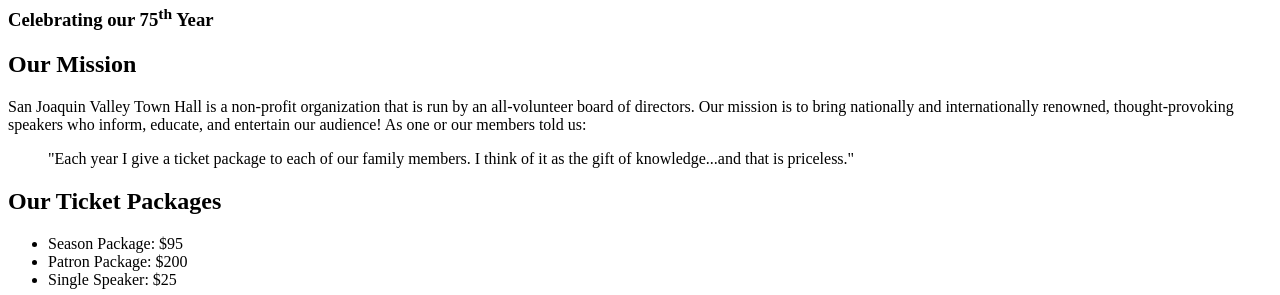
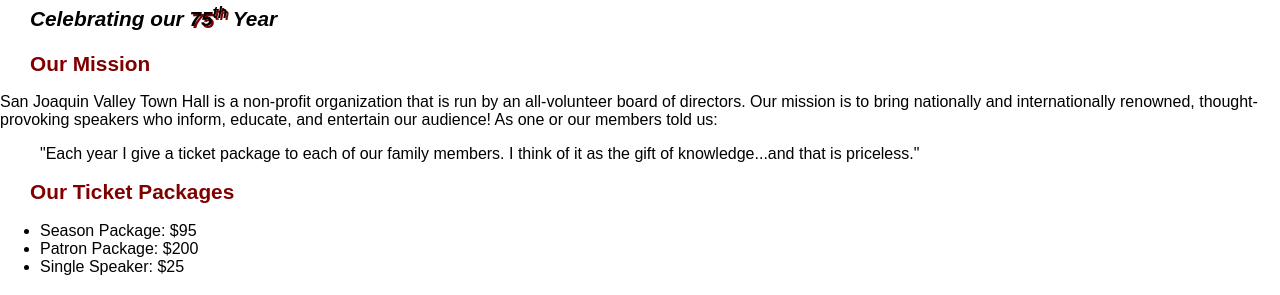
Before and after one commit to Ian-X/A15, a plain HTML site: page index.html in a window 1280 px wide. Shown: the part 154-449 px from the top of the page. Drawn offline with Linux system fonts and the light colour scheme.

Commit message:
Changes to css

```diff
--- a/index.html
+++ b/index.html
@@ -5,13 +5,15 @@
 	<meta charset="utf-8">
 	<title>San Joaquin Valley Town Hall</title>
 	<link rel="shortcut icon" href="images/favicon.ico">
+	<link rel="stylesheet" href="styles/normalize.css">
+	<link rel="stylesheet" href="styles/main.css">
 </head>
 
 <body>
 	<img src="images/town_hall_logo.gif" alt="town hall logo" height="80">
 	<header>
 		<h2>San Joaquin Valley Town Hall</h2>
-		<h3>Celebrating our 75<sup>th</sup> Year</h3>
+		<h3>Celebrating our <em class="shadow">75<sup>th</sup></em> Year</h3>
 	</header>
 	<main>
 		<h2>Our Mission</h2>
```
